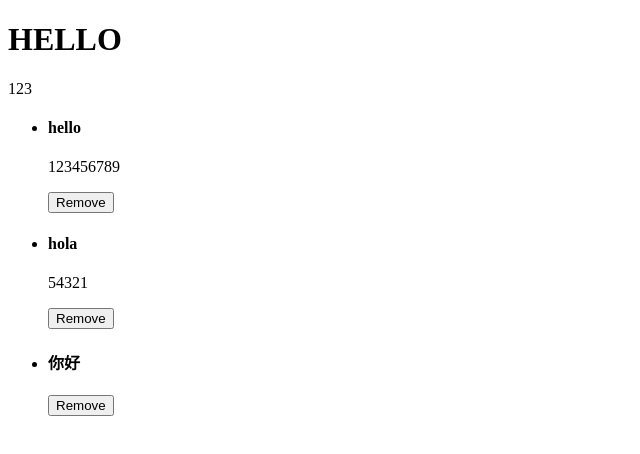
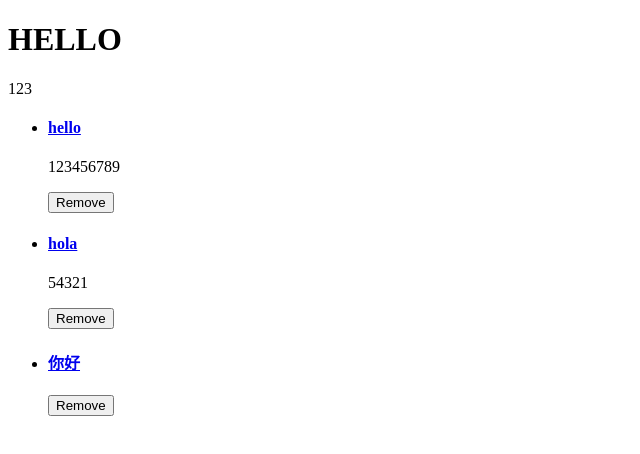
Before and after one commit to mokunshao/angular, an Angular app: page /posts in a window 1280 px wide. Shown: the top 454 px of the page, without its empty margins (0-640 px from the left). Built offline with nearby package versions, Linux system fonts and the light colour scheme.

Commit message:
routerLink：路由链接

```diff
--- a/src/app/modules/post/components/post-item/post-item.component.html
+++ b/src/app/modules/post/components/post-item/post-item.component.html
@@ -1,5 +1,5 @@
 <li>
-  <h4><a [title]="entity.title" [textContent]="entity.title"></a></h4>
+  <h4><a [routerLink]="['/posts', entity.id]" [title]="entity.title" [textContent]="entity.title"></a></h4>
   <p *ngIf="entity.body">{{entity.body}}</p>
   <p>
     <button (click)="onClick(entity)">Remove</button>
```
